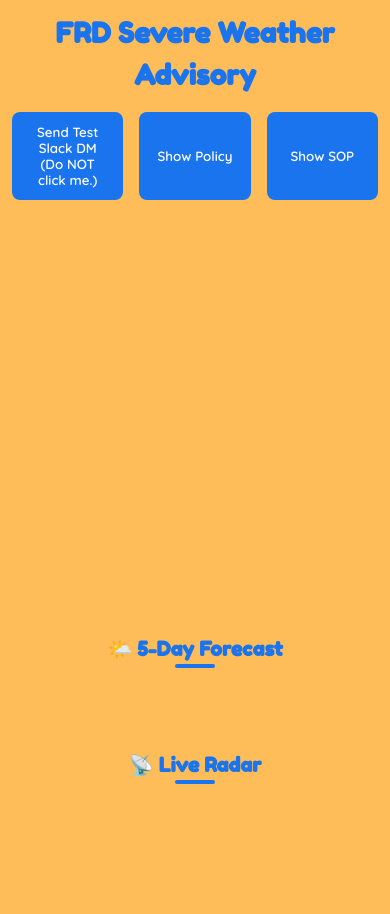
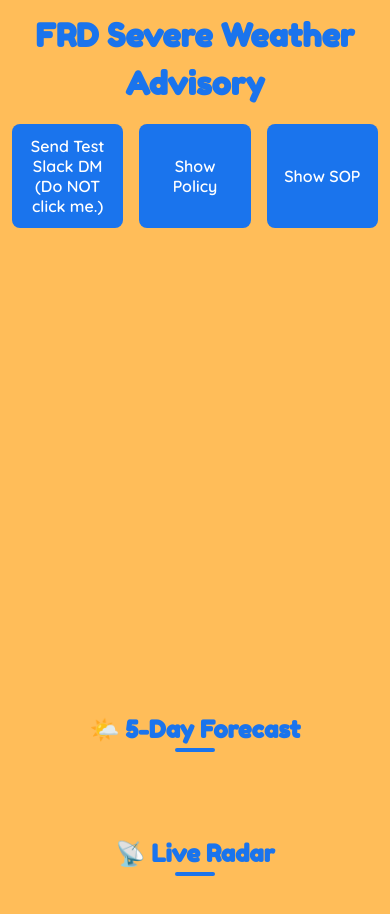
Before and after one commit to catfishbilliam/frdweather, a plain HTML site: page index.html in a window 390 px wide. Shown: the top 914 px of the page. Drawn offline with nearby package versions, Linux system fonts and the light colour scheme; no server answers.

Commit message:
enlarge buttons for mobile

```diff
--- a/style.css
+++ b/style.css
@@ -222,18 +222,22 @@ iframe {
     padding: 0.75rem;
   }
   h1 {
-    font-size: 1.75rem;
+    font-size: 2rem;
     text-align: center;
   }
   h2 {
-    font-size: 1.25rem;
+    font-size: 1.5rem;
     text-align: center;
+  }
+  p, ul, li, blockquote {
+    font-size: 1rem;
   }
   .forecast-card {
     flex: 1 1 45%;
     min-width: 100px;
   }
   .policy-toggle {
-    width: 140px;
+    width: 160px;
+    font-size: 1rem;
   }
 }
```
